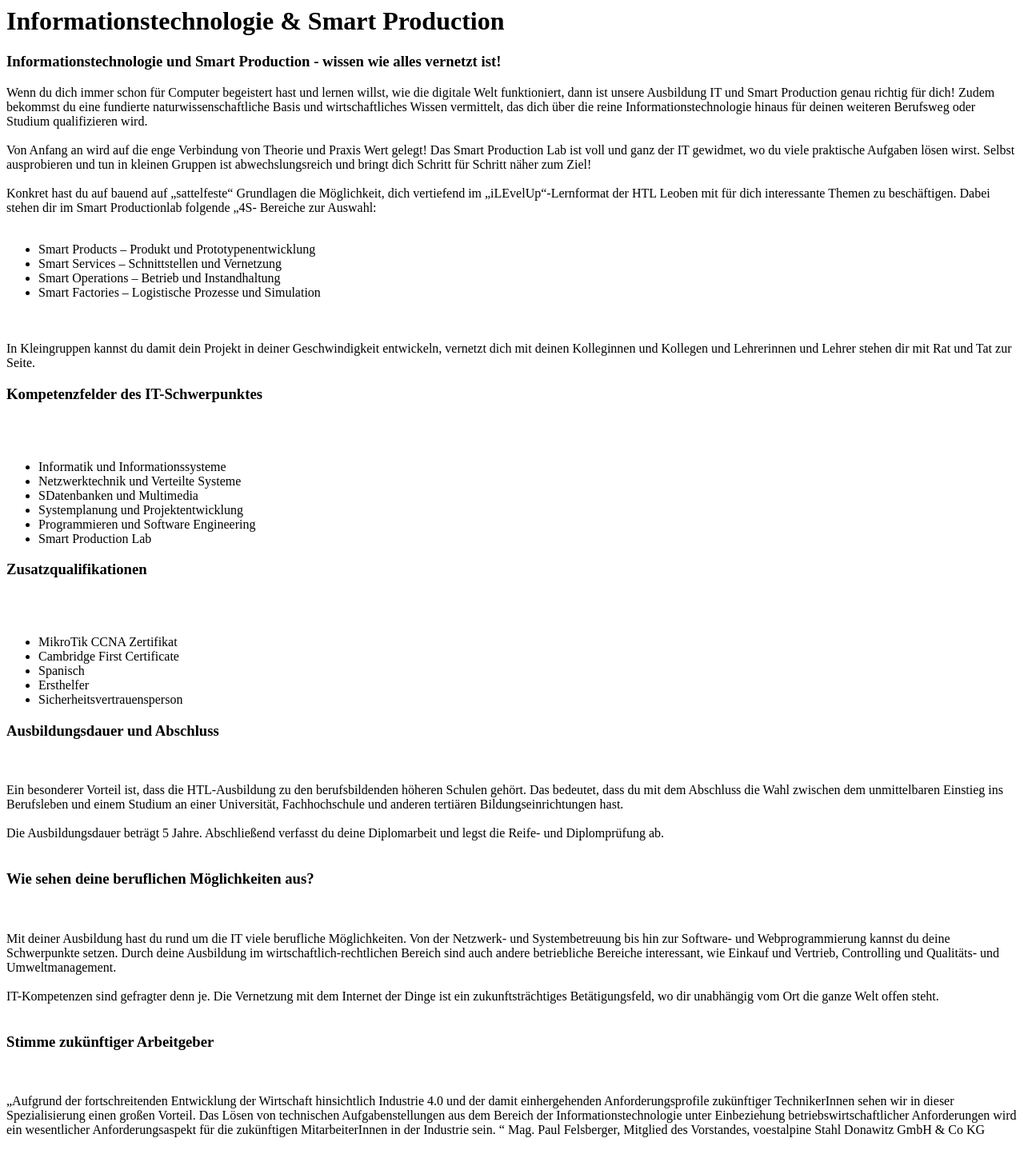
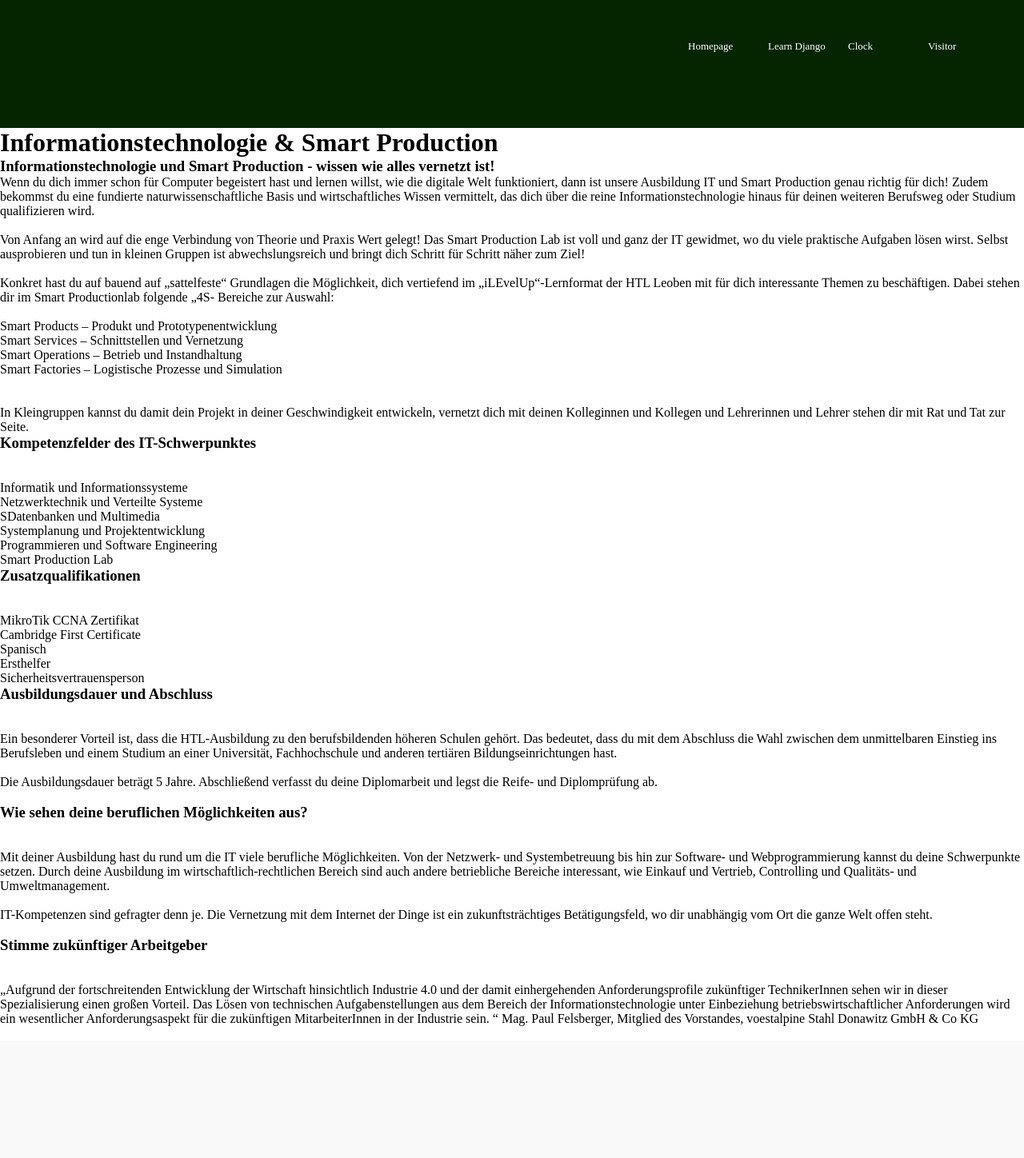
Before and after one commit to Farhanaurmi/f_project5, a Django app: page / in a window 1280 px wide. Shown: the whole page at 80% size. After the commit the page ends 1283 px from the top, so only its background shows below. Run offline with Django 3.2, Linux system fonts and the light colour scheme; some libraries are stand-ins or nearby versions.

Commit message:
added design temp

```diff
--- a/project/app/templates/app/home.html
+++ b/project/app/templates/app/home.html
@@ -4,9 +4,58 @@
     <meta charset="UTF-8">
     <meta http-equiv="X-UA-Compatible" content="IE=edge">
     <meta name="viewport" content="width=device-width, initial-scale=1.0">
-    <title>Document</title>
+    <link rel="stylesheet" href="https://cdnjs.cloudflare.com/ajax/libs/font-awesome/4.7.0/css/font-awesome.css">
+    <!-- <link rel="icon" type="image/png"  href="{% static 'images\logo.png' %}"> -->
+    <link rel="stylesheet" href="{% static 'css/home.css' %}">
+
+    <title>Informationstechnologie & smart-production</title>
 </head>
 <body>
+
+    <header>
+        <nav>
+          <div id="brand">
+            <!-- <div id="logo"><img src="{% static 'images\logo.png' %}" width="60%"></div> -->
+            <div id="word-mark"></div>
+          </div>
+          <div id="menu">
+            <div id="menu-toggle">
+              <div id="menu-icon">
+                <div class="bar"></div>
+                <div class="bar"></div>
+                <div class="bar"></div>
+              </div>
+            </div>
+            <ul class="ss ul">
+
+              <li class="li"><a href="#section00">
+
+                <div style="font-size: small;">Homepage</div>
+                  </a>
+              </li>
+
+              <li class="li"><a href="#section01">
+
+                <div style="font-size: small;">Learn Django</div>
+              </a></li>
+
+              <li class="li"><a href="#section02">
+
+                <div style="font-size: small;">Clock</div>
+              </a></li>
+
+              <li class="li"><a href="#section03">
+
+                <div style="font-size: small;">Visitor</div>
+              </a></li>
+
+
+            </ul>
+          </div>
+        </nav>
+
+      </header>
+
     <div class="section-one">
         <h1>Informationstechnologie & Smart Production</h1>
         <h3>Informationstechnologie und Smart Production - wissen wie alles vernetzt ist!</h3>
@@ -84,7 +133,45 @@
 
         <br><br>
 
+        <script src="https://cdnjs.cloudflare.com/ajax/libs/jquery/3.2.1/jquery.min.js"></script>
+        <script>
+            $( () => {
 
+        //On Scroll Functionality
+        $(window).scroll( () => {
+            var windowTop = $(window).scrollTop();
+            windowTop > 100 ? $('nav').addClass('navShadow') : $('nav').removeClass('navShadow');
+            windowTop > 100 ? $('ul').css('top','200px') : $('ul').css('top','160px');
+        });
+
+        //Click Logo To Scroll To Top
+        $('#logo').on('click', () => {
+            $('html,body').animate({
+                scrollTop: 0
+            },500);
+        });
+
+        //Smooth Scrolling Using Navigation Menu
+        $('a[href*="#"]').on('click', function(e){
+            $('html,body').animate({
+                scrollTop: $($(this).attr('href')).offset().top - 100
+            },500);
+            e.preventDefault();
+        });
+
+        //Toggle Menu
+        $('#menu-toggle').on('click', () => {
+            $('#menu-toggle').toggleClass('closeMenu');
+            $('ul').toggleClass('showMenu');
+
+            $('li').on('click', () => {
+                $('ul').removeClass('showMenu');
+                $('#menu-toggle').removeClass('closeMenu');
+            });
+        });
+
+    });
+        </script>
     </div>
 </body>
 </html>
--- a/project/static/css/home.css
+++ b/project/static/css/home.css
@@ -0,0 +1,201 @@
+/*** Mixins & Default Styles ***/
+* {
+    box-sizing: border-box;
+    margin: 0;
+    padding: 0;
+}
+body {
+    overflow-x: hidden;
+    overflow-y: scroll;
+}
+
+#logo{
+    color: aliceblue;
+}
+
+/*** Color Variables ***/
+/*** Centering Hack ***/
+/*** Header Styles ***/
+header {
+    width: 100vw;
+    height: 20vh;
+    background: #cecece;
+    display: flex;
+}
+/*** Navigation Styles ***/
+nav {
+    width: 100vw;
+    height: 160px;
+    background: #042500;
+    display: grid;
+    grid-template-columns: 1fr 1fr;
+    position: fixed;
+    z-index: 10;
+    transition: all 0.3s;
+}
+nav.navShadow {
+    box-shadow: 0 4px 30px -5px rgba(0, 0, 0, 0.2);
+    height: 100px;
+}
+nav.navShadow #word-mark {
+    opacity: 0;
+}
+#brand, #menu, .ul {
+    display: flex;
+    align-items: center;
+    list-style-type: none;
+}
+#brand {
+    padding-left: 40px;
+}
+
+/*** Menu Styles ***/
+
+#menu {
+    justify-content: flex-end;
+    padding-right: 40px;
+}
+.li {
+    margin-left: 20px;
+}
+.li a {
+    width: 80px;
+    height: 40px;
+    color: white;
+    text-decoration: none;
+    display: block;
+}
+#menu-toggle {
+    display: flex;
+    justify-content: center;
+    align-items: center;
+    cursor: pointer;
+    display: none;
+}
+#menu-toggle:hover .bar {
+    width: 25px;
+}
+#menu-toggle.closeMenu .bar {
+    width: 25px;
+}
+#menu-toggle.closeMenu .bar:first-child {
+    transform: translateY(7px) rotate(45deg);
+}
+#menu-toggle.closeMenu .bar:nth-child(2) {
+    transform: scale(0);
+}
+#menu-toggle.closeMenu .bar:last-child {
+    transform: translateY(-7px) rotate(-45deg);
+}
+.bar {
+    width: 25px;
+    height: 2px;
+    background: #fff;
+    transition: 0.3s ease-in-out;
+}
+.bar:nth-child(2) {
+    width: 20px;
+    margin: 5px 0;
+}
+.bar:last-child {
+    width: 15px;
+}
+
+.ss{
+    margin-top: -20px;
+}
+/*** Hero Section Styles ***/
+
+#head-line {
+    width: 520px;
+    height: 30px;
+    background: #fff;
+    border-radius: 90px;
+    position: relative;
+}
+#head-line:before, #head-line:after {
+    content: "";
+    height: 30px;
+    border-radius: 90px;
+}
+#head-line:before {
+    width: 360px;
+    background: #fff;
+    position: absolute;
+    top: -60px;
+    left: 50%;
+    transform: translate(-50%, 0);
+}
+#head-line:after {
+    width: 200px;
+    background: #fff;
+    position: absolute;
+    left: 50%;
+    bottom: -60px;
+    transform: translate(-50%, 0);
+}
+/*** Section Styles ***/
+section {
+    width: 100vw;
+
+    display: flex;
+
+    justify-content: center;
+}
+section:nth-child(odd) {
+    background: #b9b9b9;
+}
+section:nth-child(even) {
+    background: #cecece;
+}
+#heading {
+    width: 120px;
+    height: 20px;
+    background: #fff;
+    border-radius: 90px;
+    margin-top: 40px;
+}
+/*** Responsive Menu For Smaller Device ***/
+@media screen and (max-width: 767px) {
+    #menu-toggle {
+        display: flex;
+   }
+    .ul {
+        display: inline-block;
+        width: 100vw;
+        height: 0;
+        background: #042500;
+        position: absolute;
+        top: 160px;
+        transform: translate();
+        box-shadow: 0 5px 30px -4px rgba(0, 0, 0, 0.2);
+        transition: all 0.3s;
+   }
+    .ul.showMenu {
+        margin-top: -10%;
+        height: 100vh;
+   }
+    .ul.showMenu .li {
+        height: 80px;
+        opacity: 1;
+        visibility: visible;
+   }
+    .li {
+        width: 50%;
+        height: 80px;
+        float: center;
+        padding-left: 50%;
+        opacity: 0;
+        visibility: hidden;
+        margin-left: 0;
+        transition: all 0.3s 0.1s;
+        margin-top: 10px;
+   }
+
+    #head-line {
+        transform: scale(0.8);
+   }
+   .vid{
+       width: 100%;
+   }
+}
```
Also changed, not shown: project/project/settings.py (+12 -4 lines).
